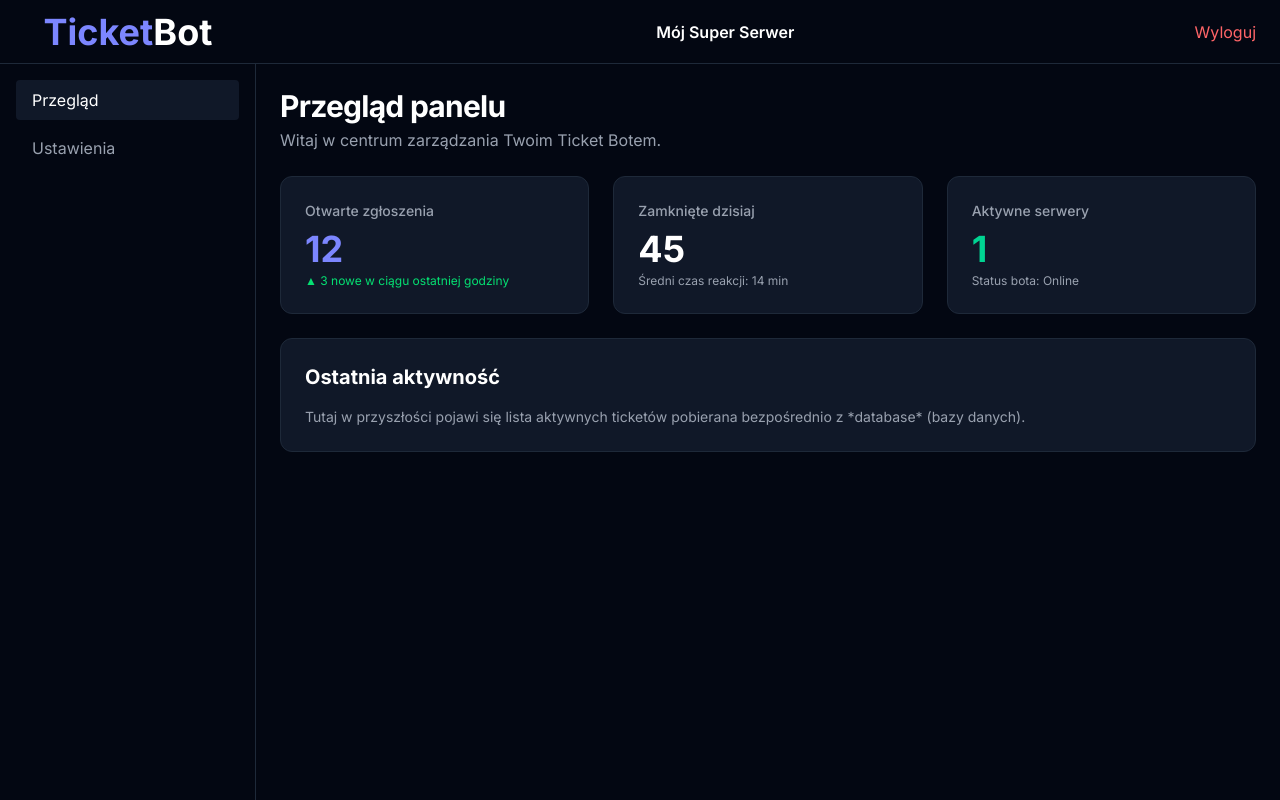
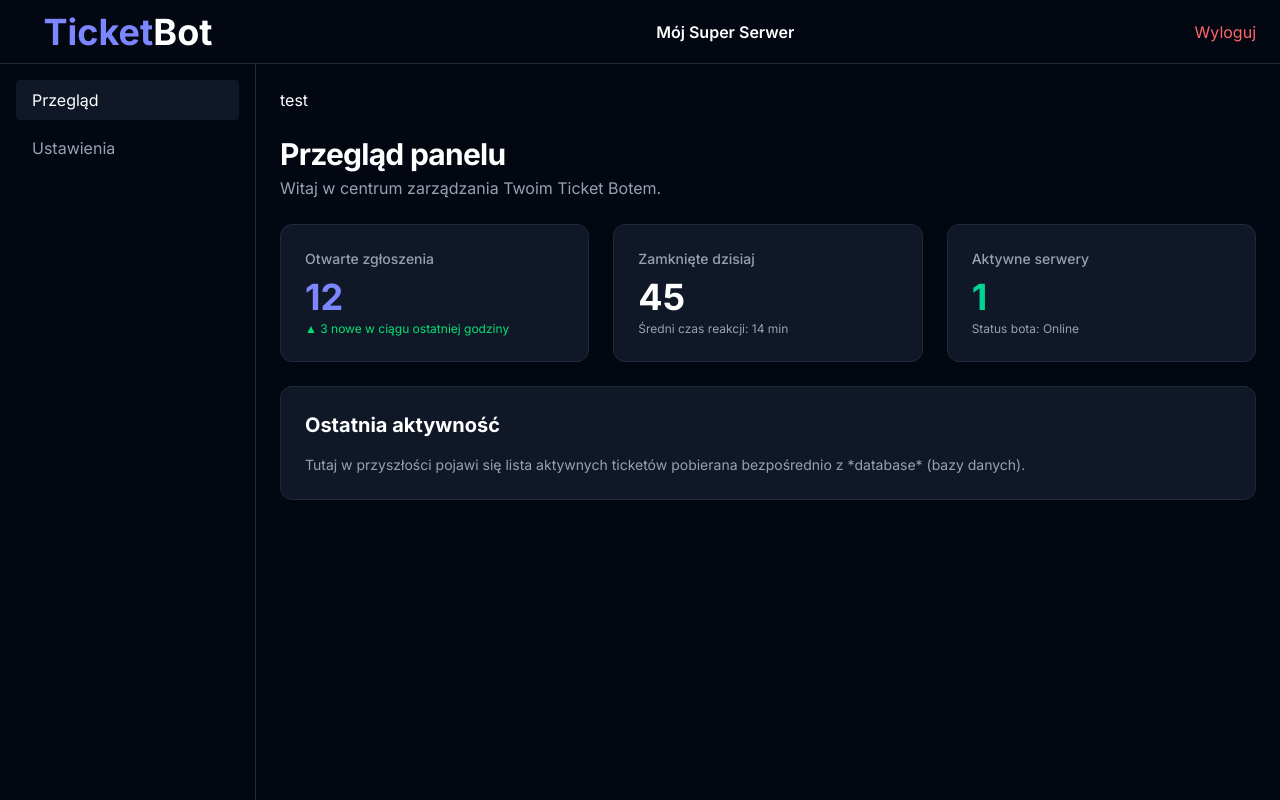
Before and after one commit to RoxelGaming/ProjektZespolowy, a Next.js app in the folder projekt-zespolowy-tiket-bot/: page /dashboard in a window 1280 px wide. Built offline with nearby package versions, Linux system fonts and the light colour scheme.

Commit message:
Dodano funkcje Toastowania informacji dla świadomości uzytkownika

```diff
--- /dev/null
+++ b/projekt-zespolowy-tiket-bot/app/contexts/ToastContext.tsx
@@ -0,0 +1,94 @@
+'use client'
+
+import React, { createContext, useContext, useState } from 'react';
+
+export interface Toast {
+    id: string;
+    message: string;
+    type: 'success' | 'error' | 'info';
+}
+
+type ToastPosition = 'top-right' | 'top-left' | 'bottom-right' | 'bottom-left';
+
+interface ToastContextType {
+    addToast: (message: string, type: Toast['type']) => void;
+}
+
+const ToastContext = createContext<ToastContextType | undefined>(undefined);
+
+export function ToastProvider({ children }: { children: React.ReactNode }) {
+
+    const [toasts, setToasts] = useState<Toast[]>([]);
+
+    const addToast = (message: string, type: Toast['type']) => {
+        const newToast: Toast = {
+            id: Date.now().toString(),
+            message,
+            type
+        };
+
+        setToasts((currentToasts) => {
+            const updatedToasts = [...currentToasts, newToast];
+            return updatedToasts.slice(-5);
+        });
+
+        setTimeout(() => {
+            removeToast(newToast.id);
+        }, 5000);
+    };
+
+    const removeToast = (id: string) => {
+        setToasts((currentToasts) => currentToasts.filter((toast) => toast.id !== id));
+    }
+
+    const getToastColors = (type: Toast['type']) => {
+        switch (type) {
+            case 'success':
+                return 'bg-green-500 text-green-700';
+            case 'error':
+                return 'bg-red-500 text-red-100';
+            case 'info':
+                return 'bg-blue-500 text-white';
+            default:
+                return 'bg-gray-500 text-white';
+        }
+    }
+
+    const getPositionClasses = (position: ToastPosition) => {
+        switch (position) {
+            case 'top-right':
+                return 'top-4 right-4';
+            case 'top-left':
+                return '...';
+            case 'bottom-right':
+                return '...';
+            case 'bottom-left':
+                return '...';
+            default:
+                return 'top-4 right-4';
+        }
+    }
+
+    return (
+        <ToastContext.Provider value={{ addToast }}>
+            {children}
+
+            <div className="fixed top-4 right-4 z-50 flex flex-col gap-2 pointer-events-none">
+                {toasts.map((toast) => (
+                    <div key={toast.id}
+                         className={`max-w-xs max-h-xs p-4 rounded-md shadow-lg mb-2 transition-all ${getToastColors(toast.type)}`}>
+                        {toast.message}
+                    </div>
+                ))}
+            </div>
+        </ToastContext.Provider>
+    );
+}
+
+export function useToast() {
+    const context = useContext(ToastContext);
+    if (!context) {
+        throw new Error('useToast musi być użyte wewnątrz ToastProvider');
+    }
+    return context;
+}
--- a/projekt-zespolowy-tiket-bot/app/dashboard/page.tsx
+++ b/projekt-zespolowy-tiket-bot/app/dashboard/page.tsx
@@ -1,6 +1,16 @@
+"use client"
+
+import { useToast } from '../contexts/ToastContext';
+
 export default function DashboardPage() {
+
+  const { addToast } = useToast();
+
   return (
     <div className="space-y-6">
+
+      <button onClick={() => addToast('jakiś fajny bardzo długi tekst nic nie związany z tym co robię ale jest długi! i teraz może byc jeszcze dłużsy to wszystko zależy od moje pragnienia dlatego nie przejmuję sie tym, i zrobię to jeszcze dłuższym tekstem by zobaczyć czy wyjdzie poza ekran :p', 'error')}>test</button>
+
       {/* Górna sekcja z powitaniem */}
       <div>
         <h1 className="text-3xl font-bold tracking-tight">Przegląd panelu</h1>
--- a/projekt-zespolowy-tiket-bot/app/layout.tsx
+++ b/projekt-zespolowy-tiket-bot/app/layout.tsx
@@ -1,5 +1,6 @@
 import './globals.css';
 import { Inter } from 'next/font/google';
+import { ToastProvider } from './contexts/ToastContext';
 
 // Ładujemy font (czcionkę) i przypisujemy go do zmiennej
 const inter = Inter({ subsets: ['latin'] });
@@ -12,7 +13,9 @@ export default function RootLayout({
   return (
     <html lang="pl">
       <body className={`${inter.className} bg-black/90 text-white/90`}>
+      <ToastProvider>
         {children}
+      </ToastProvider>
       </body>
     </html>
   );
```
